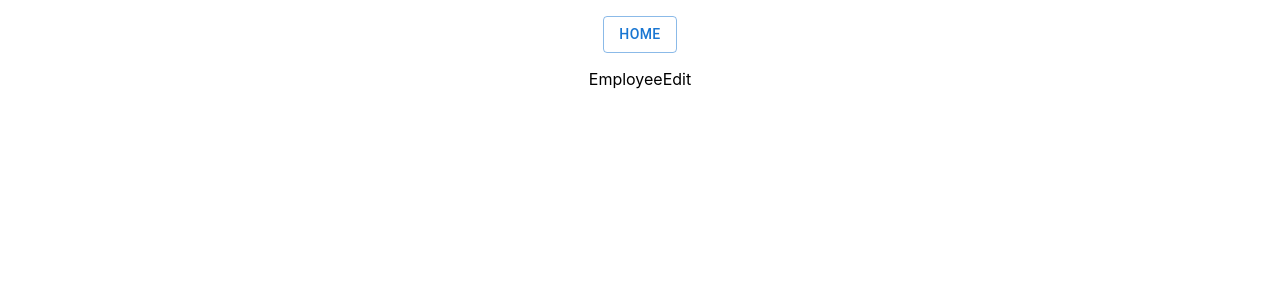
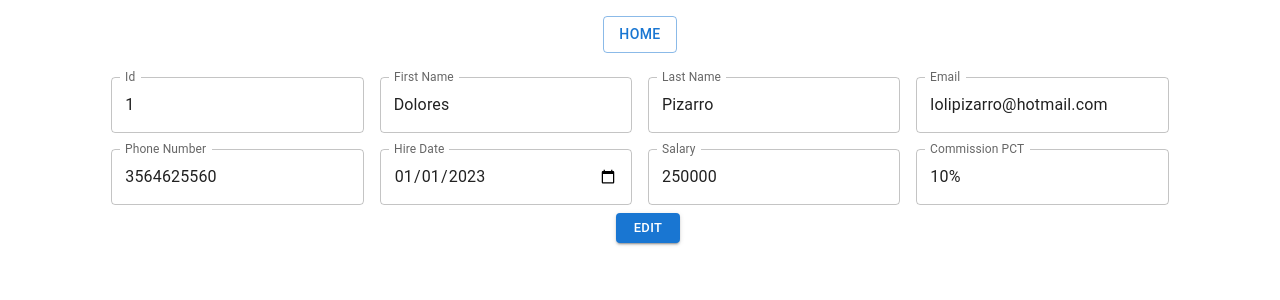
Before and after one commit to 112762PizarroDolores/crud-employees-I, a React (Create React App) app: page /edit-employee/1 in a window 1280 px wide. Shown: the top 300 px of the page. Built offline with nearby package versions, Linux system fonts and the light colour scheme.

Commit message:
Actualizaciones

```diff
--- a/src/App.js
+++ b/src/App.js
@@ -1,10 +1,11 @@
 import './App.css';
-import EmployeeForm from './components/EmployeeForm';
+import EmployeeCreate from './components/EmployeeCreate';
 import FullFeaturedCrudGrid from './components/EmployeesList'
 import {BrowserRouter, Routes, Route} from 'react-router-dom'
 import EmployeesList from './components/EmployeesList';
-import EmployeeEdit from './components/EmployeeEdit';
+import EmployeeConfig from './components/EmployeeConfig';
 import NavBar from './components/NavBar'
+
 
 
 function App() {
@@ -14,8 +15,8 @@ function App() {
        <NavBar/>
       <Routes>
         <Route path="/"element={<FullFeaturedCrudGrid/>}/>
-        <Route path="/create-employee" element={<EmployeeForm />}/>
-        <Route path="/edit-employee/:id" element={<EmployeeEdit />}/>
+        <Route path="/create-employee" element={<EmployeeCreate />}/>
+        <Route path="/edit-employee/:id" element={<EmployeeConfig />}/>
       </Routes>
 
 
--- /dev/null
+++ b/src/components/EmployeeConfig.js
@@ -0,0 +1,16 @@
+import { useSelector } from "react-redux"
+import { useParams } from "react-router-dom"
+import EmployeeEdit from "./EmployeeEdit"
+
+function EmployeeConfig() {
+  const {employees}=useSelector(state=>state.employees)
+const employeeId=useParams().id
+
+    return (
+
+    <EmployeeEdit employee={employees[employeeId-1]}/>
+
+  )
+}
+
+export default EmployeeConfig
--- a/src/components/EmployeeEdit.js
+++ b/src/components/EmployeeEdit.js
@@ -1,8 +1,88 @@
+import * as React from 'react';
+import {useState} from 'react'
+import Box from '@mui/material/Box';
+import TextField from '@mui/material/TextField';
+import {useSelector } from 'react-redux';
+import { Button } from '@mui/material';
 
-const EmployeeEdit = () => {
-  return (
-    <div>EmployeeEdit</div>
-  )
+export default function EmployeeEdit(props) {
+  const [thisEmployee, setThisEmployee]=useState(props.employee)
+  const [enable, setEnable]=useState(false)
+  const {employees}=useSelector(state=>state.employees)
+console.log(employees)
+const handleEditEmployee=()=>
+{
+  setEnable(!enable)
 }
 
-export default EmployeeEdit
+  return (
+    <Box
+      component="form"
+      sx={{
+        '& .MuiTextField-root': { m: 1, width: '25ch' },
+      }}
+      noValidate
+      autoComplete="off"
+    >
+      <div>
+        <TextField
+          label= "Id"
+        value={thisEmployee.employee_id}
+        disabled={enable}
+        />
+
+        <TextField
+               label= "First Name"
+               value={thisEmployee.first_name}
+        />
+         <TextField
+               label= "Last Name"
+               value={thisEmployee.last_name}
+        />
+         <TextField
+               label= "Email"
+               value={thisEmployee.email}
+        />
+       <TextField
+               label= "Phone Number"
+               value={thisEmployee.phone_number}
+        />
+         <TextField
+               label= "Hire Date"
+               value={thisEmployee.hire_date}
+               type="date"
+               InputLabelProps={{shrink:true}}
+
+        />
+        <TextField
+               label= "Salary"
+               value={thisEmployee.salary}
+        />
+        <TextField
+               label= "Commission PCT"
+               value={thisEmployee.commission_pct}
+        />
+      </div>
+
+      <Button
+                variant="contained"
+                onClick={ handleEditEmployee}
+                color="primary"
+                size="small"
+                style={{ marginLeft: 16 }}
+
+            >
+                Edit
+            </Button>
+    </Box>
+  );
+}
+
+
+// const EmployeeEdit = () => {
+//   return (
+//     <div>EmployeeEdit</div>
+//   )
+// }
+
+// export default EmployeeEdit
--- a/src/components/EmployeesList.js
+++ b/src/components/EmployeesList.js
@@ -8,7 +8,7 @@ import { useNavigate } from 'react-router-dom';
 
 
 export default function DataGridDemo() {
-    const employees = useSelector(state => state.employees)
+    const {employees} = useSelector(state => state.employees)
     const navigate = useNavigate()
 
 const handleNavigateCreateEmployee= () => {
--- a/src/features/employees/employeeSlice.js
+++ b/src/features/employees/employeeSlice.js
@@ -1,16 +1,17 @@
 //en el slice pongo el estado inicial de redux. aunque normalmente lo consumiría de api.
 import {createSlice} from '@reduxjs/toolkit'
 
-const initialState = [
+const initialState = {
+    employees : [
 {
     employee_id: "1",
     first_name: "Dolores",
     last_name: "Pizarro",
     email: "lolipizarro@hotmail.com",
     phone_number: 3564625560,
-    hire_date: "07/01/2023",
+    hire_date: "2023-01-01",
     salary: 250000,
-    comission_pct: "10%"
+    commission_pct: "10%"
 },
 {
 employee_id: "2",
@@ -18,9 +19,9 @@ first_name: "Nicolas",
 last_name: "Merlo",
 email: "nmmerlo@hotmail.com",
 phone_number: 35155462551,
-hire_date: "07/01/2022",
+hire_date: "2023-01-01",
 salary: 250000,
-comission_pct: "10%"
+commission_pct: "10%"
 },
 {
     employee_id: "3",
@@ -28,9 +29,9 @@ comission_pct: "10%"
     last_name: "Moreira",
     email: "milton_mor@hotmail.com",
     phone_number: 3564546251,
-    hire_date: "05/01/2022",
+    hire_date: "2023-01-01",
     salary: 250000,
-    comission_pct: "10%"
+    commission_pct: "10%"
     },
     {
         employee_id: "4",
@@ -38,9 +39,9 @@ comission_pct: "10%"
         last_name: "Carranza",
         email: "mili_car@hotmail.com",
         phone_number: 3513424751,
-        hire_date: "05/01/2022",
+        hire_date: "2023-01-01",
         salary: 250000,
-        comission_pct: "10%"
+        commission_pct: "10%"
         },
         {
             employee_id: "5",
@@ -48,9 +49,9 @@ comission_pct: "10%"
             last_name: "Caballero",
             email: "silvic@hotmail.com",
             phone_number: 3512224751,
-            hire_date: "05/01/2022",
+            hire_date: "2023-01-01",
             salary: 250000,
-            comission_pct: "10%"
+            commission_pct: "10%"
             },
                {
                 employee_id: "6",
@@ -58,9 +59,9 @@ comission_pct: "10%"
                 last_name: "Montes",
                 email: "flor_montes@hotmail.com",
                 phone_number: 3513524751,
-                hire_date: "05/01/2022",
+                hire_date: "2023-01-01",
                 salary: 250000,
-                comission_pct: "10%"
+                commission_pct: "10%"
                 },
 
                 {
@@ -69,11 +70,12 @@ comission_pct: "10%"
                     last_name: "Perez",
                     email: "franpe@hotmail.com",
                     phone_number: 3564621859,
-                    hire_date: "05/01/2022",
+                    hire_date: "2023-01-01",
                     salary: 250000,
-                    comission_pct: "10%"
+                    commission_pct: "10%"
                     },
 ]
+}
 
 
 
```
Also changed, not shown: src/components/EmployeeCreate.js (renamed from src/components/EmployeeForm.js).
